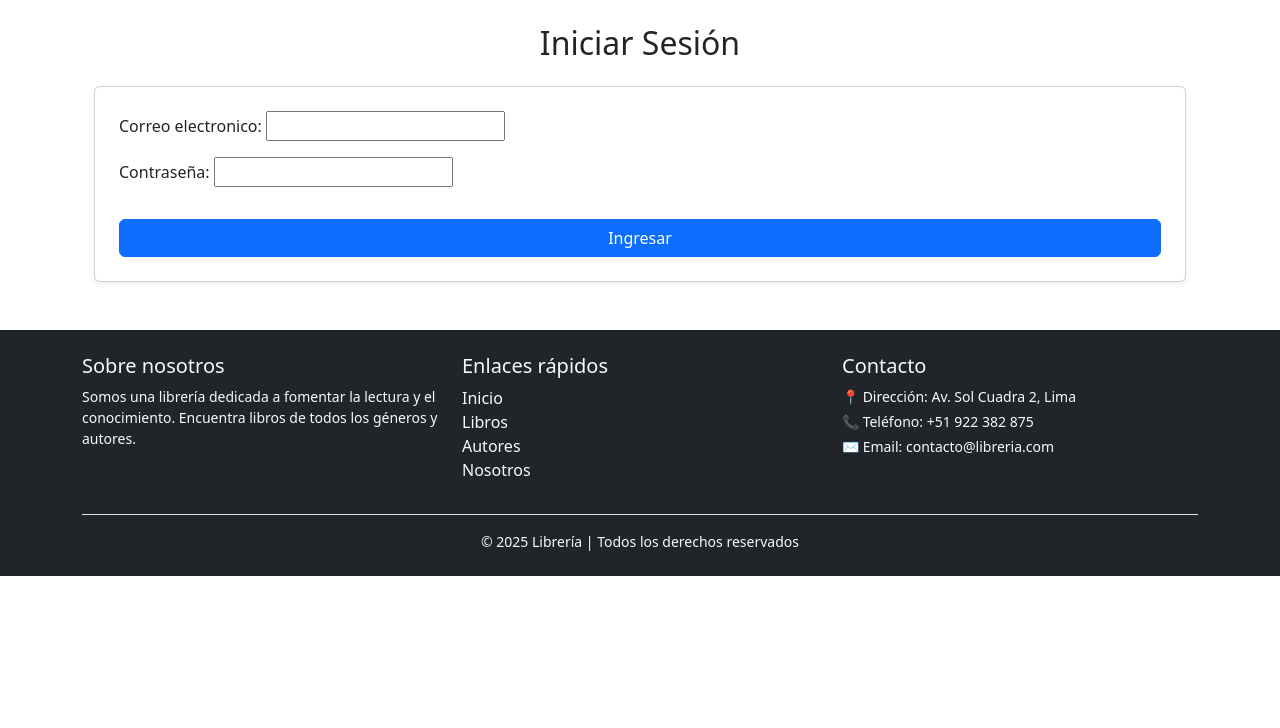
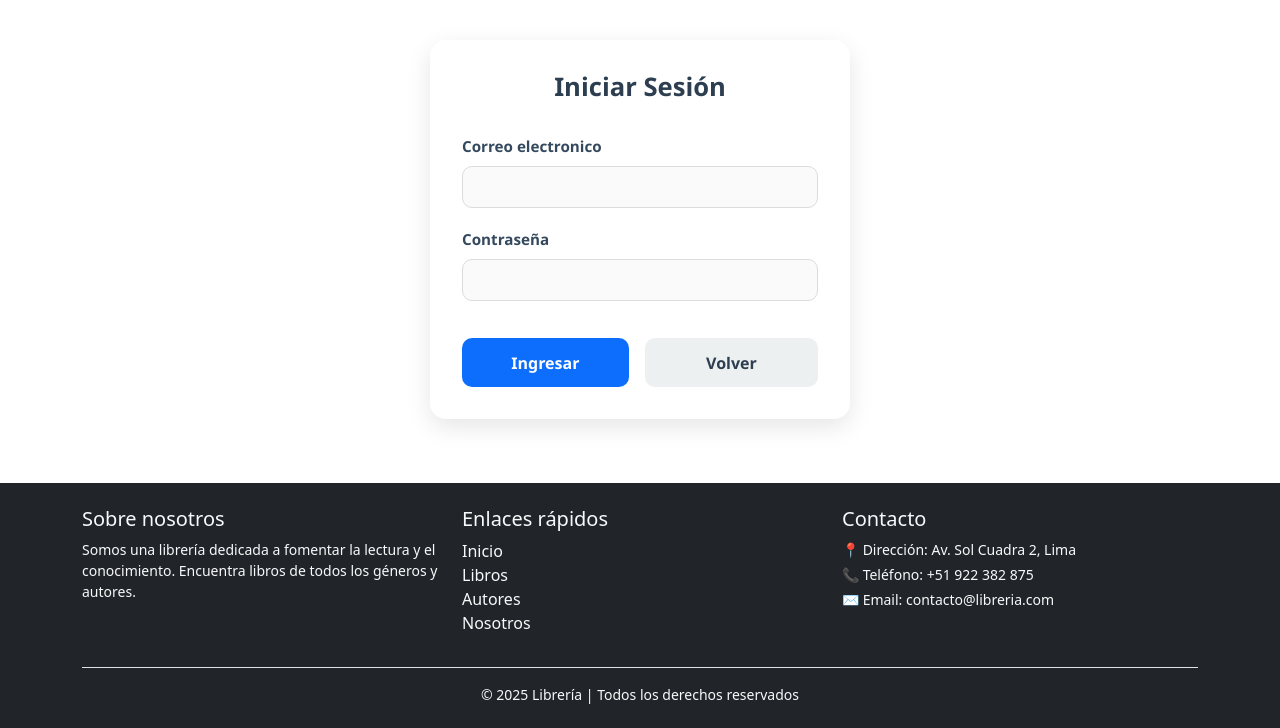
Before and after one commit to BlazeShotS/Sistema-Libreria, a Django app: page /usuario/login in a window 1280 px wide. Shown: the part 56-784 px from the top of the page. Run offline with Django 5.2, Linux system fonts and the light colour scheme.

Commit message:
style: estilos personalizados para login

```diff
--- a/usuarios/static/usuarios/css/LoginRegistro.css
+++ b/usuarios/static/usuarios/css/LoginRegistro.css
@@ -96,3 +96,79 @@
 }
 
 /* ----------------Login----------------- */
+.login-usuario {
+    max-width: 420px;
+    margin: 1rem auto;
+    padding: 2rem;
+    background: #ffffff;
+    border-radius: 16px;
+    box-shadow: 0 8px 24px rgba(0,0,0,0.1);
+    font-family: 'Segoe UI', Tahoma, Geneva, Verdana, sans-serif;
+}
+
+.titulo-login {
+    text-align: center;
+    margin-bottom: 2rem;
+    font-size: 1.6rem;
+    font-weight: 700;
+    color: #2c3e50;
+}
+
+.login-usuario .grupo-campo {
+    margin-bottom: 1rem;
+    display: flex;
+    flex-direction: column;
+}
+
+.login-usuario .label-campo {
+    margin-bottom: 0.5rem;
+    font-weight: 600;
+    color: #34495e;
+    font-size: 0.95rem;
+}
+
+.login-usuario input {
+    padding: 0.5rem 1rem;
+    border: 1px solid #dcdcdc;
+    border-radius: 10px;
+    font-size: 1rem;
+    outline: none;
+    transition: all 0.3s ease;
+    background: #fafafa;
+    width: 100%;
+}
+
+.login-usuario input:focus {
+    border-color: #0D6EFD;
+    background: #fff;
+    box-shadow: 0 0 6px rgba(39, 174, 96, 0.25);
+}
+
+.btn-login {
+    flex: 1;
+    padding: 0.6rem 0.8rem;
+    border: none;
+    border-radius: 10px;
+    font-size: 1rem;
+    font-weight: 600;
+    cursor: pointer;
+    transition: all 0.3s ease;
+    background: linear-gradient(135deg, #0D6EFD, #0D6EFD);
+    color: #fff;
+    margin-right: 0.5rem;
+}
+
+.btn-login:hover {
+    background: linear-gradient(135deg, #0D6EFD, #0D6EFD);
+    transform: translateY(-2px);
+}
+
+.mensajes-login {
+    margin-top: 1rem;
+    padding: 0.1rem;
+    background: #e74022;
+    color: #ecebe9;
+    border: 1px solid #ffeeba;
+    border-radius: 8px;
+    font-size: 0.9rem;
+}
--- a/usuarios/templates/usuarios/crear.html
+++ b/usuarios/templates/usuarios/crear.html
@@ -8,8 +8,4 @@
     {% include 'usuarios/form.html' %} <!--Incluye TODA la vista-->
 </div>
 
-<div class="card-footer text-muted">
-
-</div>
-
 {% endblock %}
--- a/usuarios/templates/usuarios/login.html
+++ b/usuarios/templates/usuarios/login.html
@@ -3,25 +3,31 @@
 {% block titulo %} Login {% endblock %}
 
 {% block contenido %}
-<div class="container form-login">
-    <h2 class="mb-4 text-center">Iniciar Sesión</h2>
+<form method="post" class="login-usuario">
+    {% csrf_token %}
+    <h2 class="titulo-login">Iniciar Sesión</h2>
 
-    <form method="post" class="card p-4 shadow-sm">
-        {% csrf_token %}
-        <div class="mb-3">
-            {{ form.as_p }}
+    {% for campo in form %}
+        <div class="grupo-campo">
+            <label class="label-campo">{{ campo.label }}</label>
+            {{ campo }}
+            <div class="error-campo">{{ campo.errors }}</div>
         </div>
-        <button type="submit" class="btn btn-primary w-100">Ingresar</button>
-    </form>
+    {% endfor %}
+
+    <div class="acciones-formulario">
+        <button type="submit" class="btn-login">Ingresar</button>
+        <a class="btn-volver" href="{% url 'libreria:inicio' %}">Volver</a>
+    </div>
 
     {% if messages %}
-        <div class="alert alert-warning mt-3">
-            <ul class="mb-0">
+        <div class="mensajes-login">
+            <ul>
                 {% for message in messages %}
                     <li>{{ message }}</li>
                 {% endfor %}
             </ul>
         </div>
     {% endif %}
-</div>
+</form>
 {% endblock %}
```
